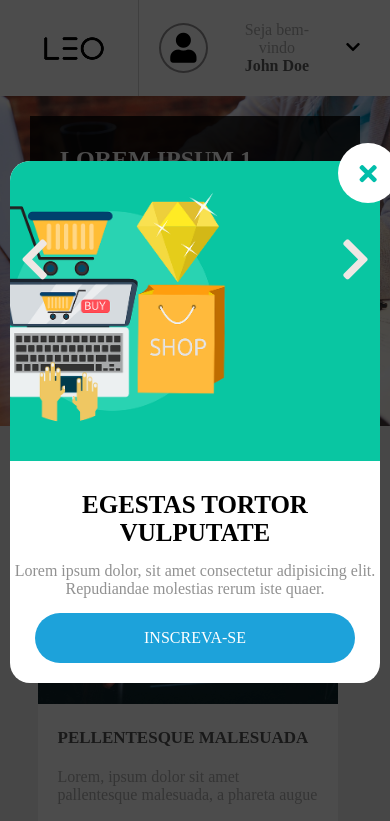
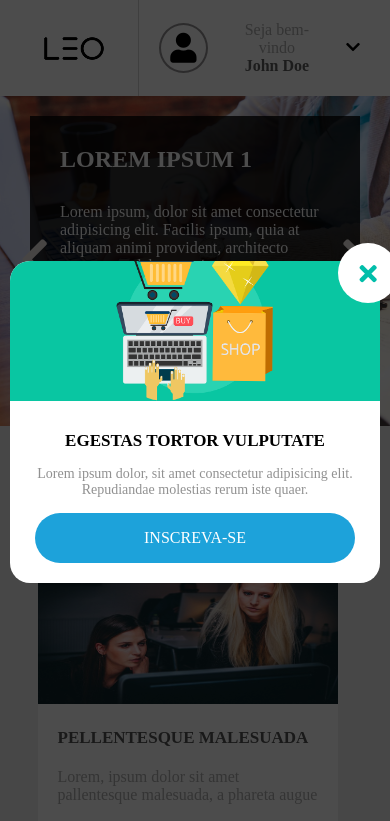
Before and after one commit to renanlbl/desafio_leo, a website: page index.html in a window 390 px wide. Shown: the top 821 px of the page. Drawn offline with Linux system fonts and the light colour scheme.

Commit message:
Projeto v1.0.0

```diff
--- a/src/sass/_modal.sass
+++ b/src/sass/_modal.sass
@@ -6,7 +6,7 @@ section.modal
   width: 100%
   height: 100%
   background: rgba(0, 0, 0, 0.7)
-  z-index: 20
+  z-index: 9999
 
   .modal__wrapper
     position: relative
@@ -62,3 +62,15 @@ section.modal
       text-transform: uppercase
       border-radius: 30px
       margin: 0 auto
+
+@media screen and (max-width: 500px)
+  section.modal
+    .modal__wrapper
+      .modal__img
+        height: 140px
+
+      h2
+        font-size: 17px
+
+      p
+        font-size: 14px
```
Also changed, not shown: src/css/style.css.
